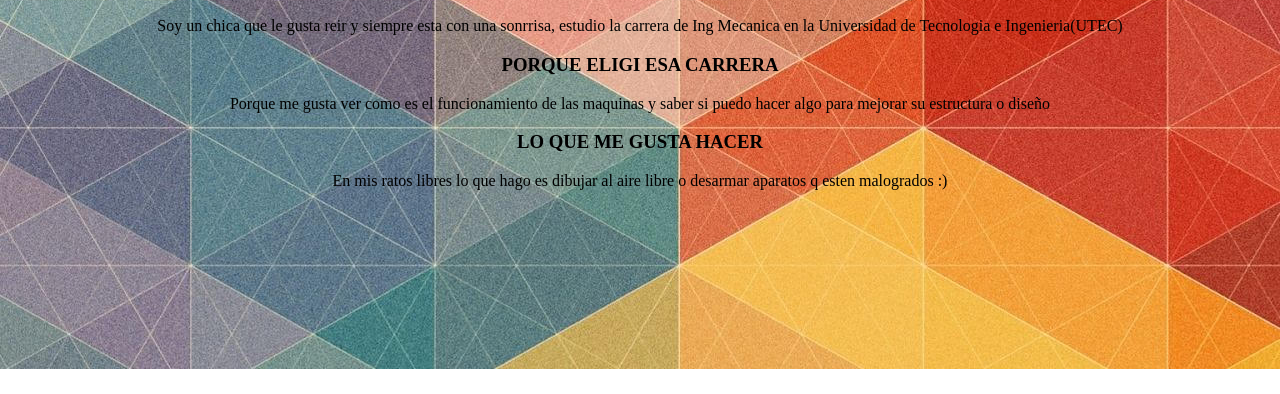
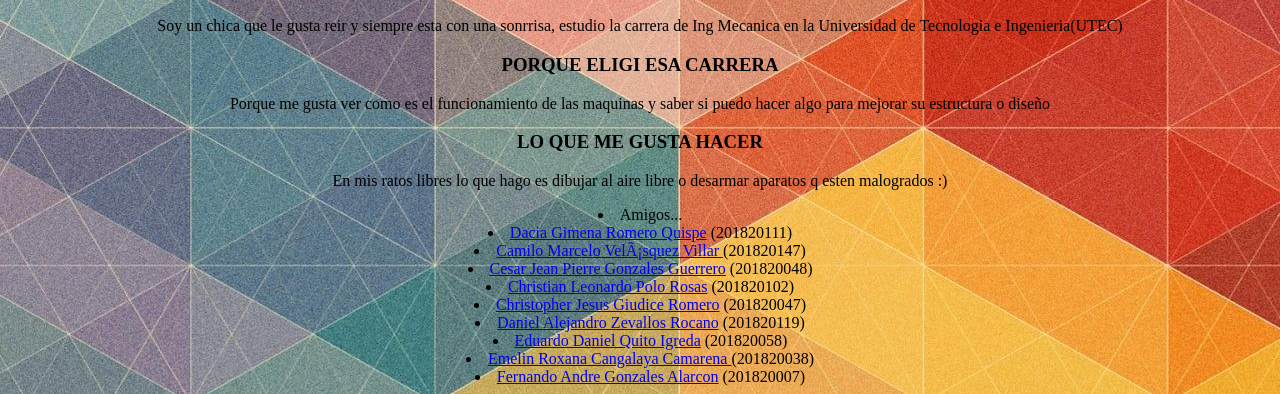
Before and after one commit to arussy/arussy-rivera-mauricio, a plain HTML site: page index.html in a window 1280 px wide. Shown: the part 431-825 px from the top of the page. Before the commit the page ends 800 px from the top, so only its background shows below. Drawn offline with Linux system fonts and the light colour scheme.

Commit message:
Update index.html

```diff
--- a/index.html
+++ b/index.html
@@ -36,6 +36,16 @@
     <td>
     <p>En mis ratos libres lo que hago es dibujar al aire libre o desarmar aparatos q esten malogrados :)</p>
     </td>
+     <li>Amigos...</li>
+      <li><a href="https://dacia-gimena-romero-quispe.000webhostapp.com/index.html">Dacia Gimena Romero Quispe</a> (201820111)</li>
+      <li><a href="https://marce21.github.io/yolo/">Camilo Marcelo  VelÃ¡squez Villar </a> (201820147)</li>
+			<li><a href="https://cesargonzalesguerrero.000webhostapp.com/">Cesar Jean Pierre Gonzales Guerrero</a> (201820048)</li>
+			<li><a href="https://christianpolorosas.000webhostapp.com/Index.html">Christian Leonardo  Polo Rosas</a> (201820102)</li>
+			<li><a href="https://elfindesemna.github.io">Christopher Jesus Giudice Romero</a> (201820047)</li>
+			<li><a href="https://github.com/DanielZevallosRocano/mi-pagina-web#mi-pagina-web">Daniel Alejandro Zevallos Rocano</a> (201820119)</li>
+			<li><a href="https://eduardo-quito.000webhostapp.com/LWIAY.html">Eduardo Daniel Quito Igreda</a> (201820058)</li>
+			<li><a href="https://emelin25.github.io/emelincangalaya/">Emelin Roxana Cangalaya Camarena </a> (201820038)</li>
+			<li><a href="http://fernandoandre.byethost7.com/">Fernando Andre Gonzales Alarcon</a> (201820007)</li>
 
 </center>
   </body>
```
